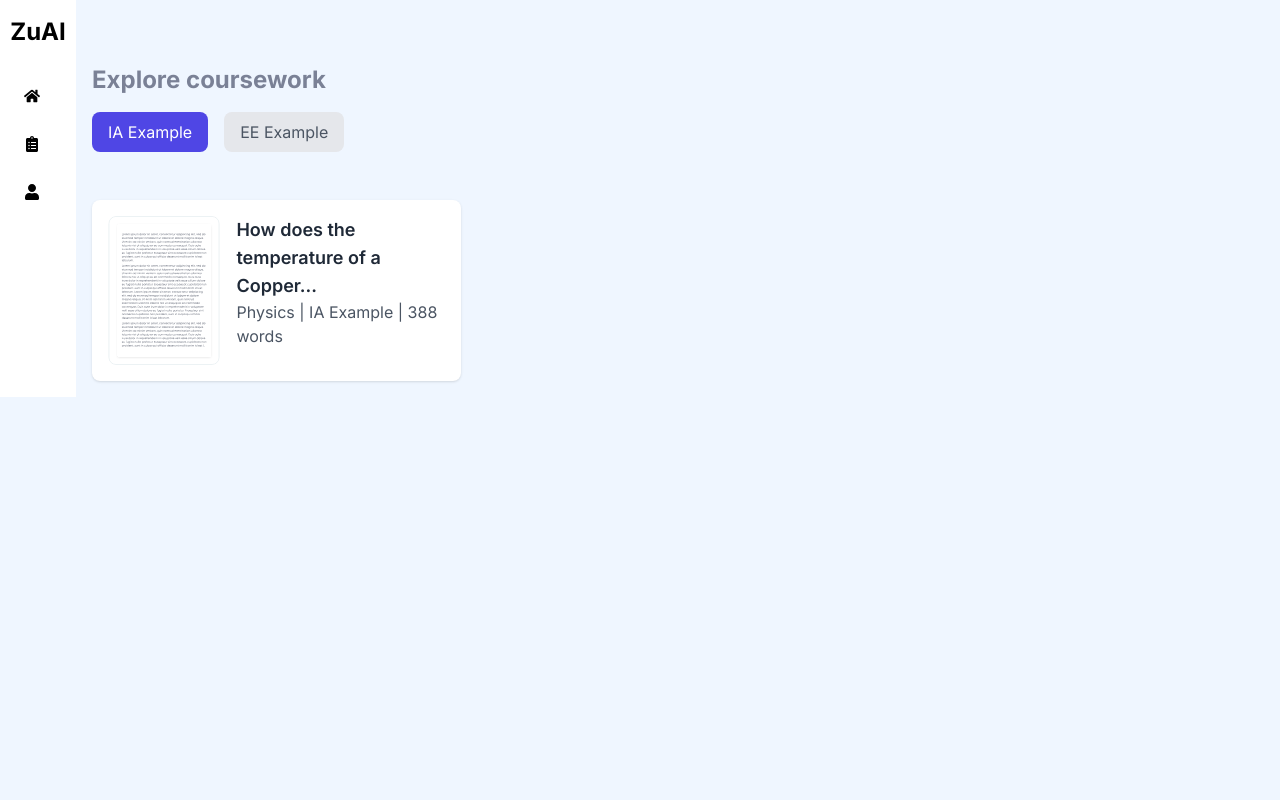
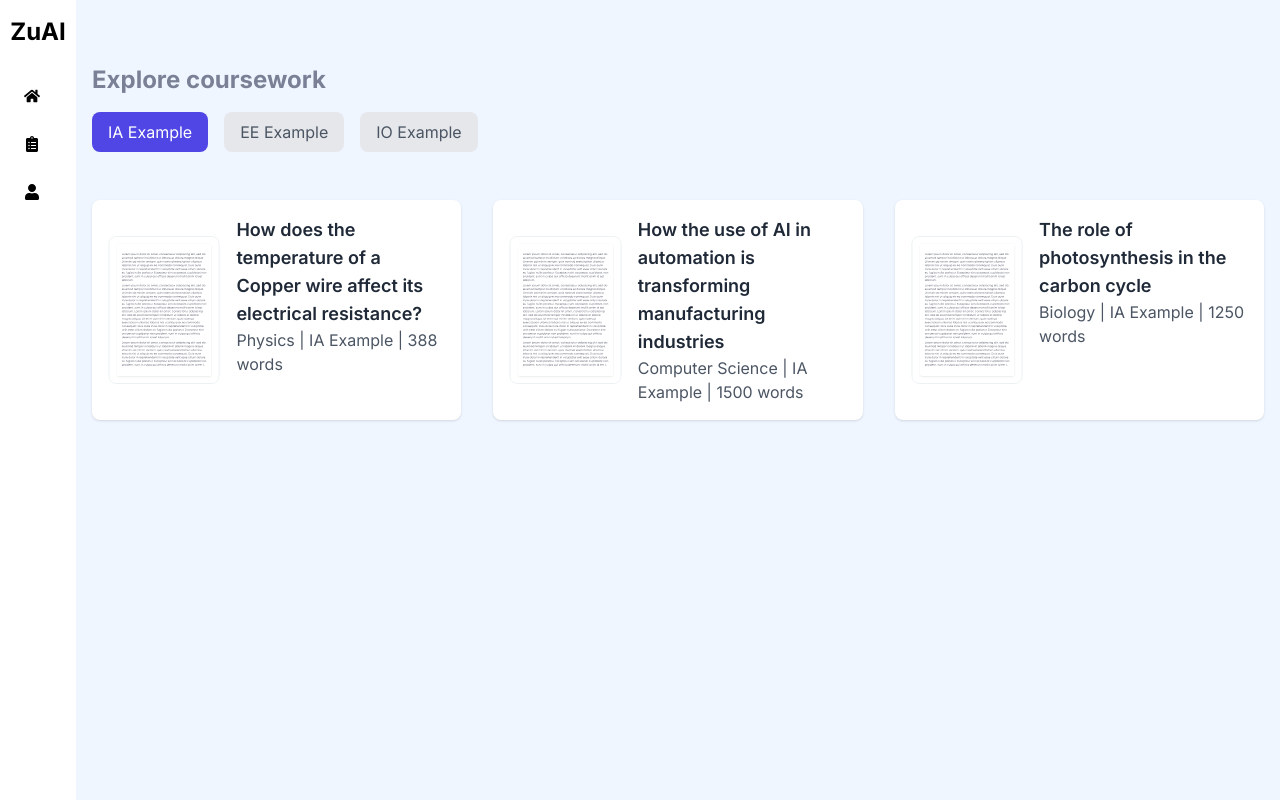
Before and after one commit to Durgesh2601/ib-coursework-evaluation, a Next.js app: page /coursework in a window 1280 px wide. Built offline with nearby package versions, Linux system fonts and the light colour scheme.

Commit message:
feat: render stored data

```diff
--- a/src/app/page.js
+++ b/src/app/page.js
@@ -1,13 +1,46 @@
-import Sidebar from "@/components/Sidebar";
+"use client";
+import { useEffect, useState } from "react";
+import Image from "next/image";
 import CourseworkForm from "@/components/ui/CourseworkForm";
 import CourseworkList from "@/components/ui/CourseworkList";
 import Header from "@/components/ui/Header";
-import Tabs from "@/components/ui/Tabs";
 import HomePageImg from "@/assets/img1.svg";
-import Image from "next/image";
-import { COURSEWORK_ITEMS } from "@/constants";
+import Coursework from "./coursework/page";
+import { getLabelbyFormValue } from "@/utils";
+import { SELECT_FIELDS } from "@/constants";
+import { useRefetchStoredData } from "./store/useStore";
 
 export default function Home() {
+  const [storedItems, setStoredItem] = useState(null);
+  const { refetch } = useRefetchStoredData();
+  useEffect(() => {
+    const parsedItems = JSON.parse(localStorage.getItem("uploadedFiles"));
+    if (!parsedItems) return;
+    const formattedItems = parsedItems?.map(
+      ({
+        essay_title = "",
+        coursework_type = "",
+        subject = "",
+        words_count = "",
+      }) => {
+        const subjectLabel = getLabelbyFormValue(
+          SELECT_FIELDS.subject.options,
+          subject
+        );
+        const courseWorkTypeLabel = getLabelbyFormValue(
+          SELECT_FIELDS.coursework_type.options,
+          coursework_type
+        );
+        const formattedData = {
+          title: essay_title,
+          description: `${subjectLabel} | ${courseWorkTypeLabel} | ${words_count} words`,
+        };
+        return formattedData;
+      }
+    );
+    setStoredItem(formattedItems);
+  }, [refetch]); // trigger this on storing new item
+
   return (
     <main className="flex-1 lg:p-8 bg-blue-50 min-h-screen">
       <div className="px-2 grid grid-cols-1 lg:grid-cols-3 gap-2 lg:gap-8">
@@ -26,8 +59,12 @@ export default function Home() {
           />
         </div>
       </div>
-
-      <CourseworkList title="My coursework" items={COURSEWORK_ITEMS} />
+      <CourseworkList
+        title="My coursework"
+        items={storedItems}
+        useMock={false}
+      />
+      <Coursework />
     </main>
   );
 }
--- /dev/null
+++ b/src/app/store/useStore.js
@@ -0,0 +1,11 @@
+import { create } from "zustand";
+
+export const useTabsStore = create((set) => ({
+  activeTab: "IA Example",
+  setActiveTab: (tab) => set({ activeTab: tab }),
+}));
+
+export const useRefetchStoredData = create((set) => ({
+  refetch: false,
+  setRefetch: (value) => set({ refetch: value }),
+}));
--- a/src/components/Sidebar.jsx
+++ b/src/components/Sidebar.jsx
@@ -25,7 +25,7 @@ export default function Sidebar() {
   }, [isOpen]);
 
   return (
-    <div className="bg-white">
+    <div className="bg-white h-screen">
       <div className="lg:hidden p-4 absolute top-0 right-0">
         <HiMenu onClick={() => setIsOpen(!isOpen)} className="text-3xl" />
       </div>
--- a/src/components/ui/CourseworkForm.jsx
+++ b/src/components/ui/CourseworkForm.jsx
@@ -18,10 +18,12 @@ import { SELECT_FIELDS } from "@/constants";
 import ButtonIcon from "@/assets/btn_icon.svg";
 import Image from "next/image";
 import EvaluationDisplay from "../EvaluationDisplay";
+import { useRefetchStoredData } from "@/app/store/useStore";
 
 export default function CourseworkForm() {
   const [file, setFile] = useState(null);
   const [showEvaluation, setShowEvaluation] = useState(false);
+  const { refetch, setRefetch } = useRefetchStoredData();
   const form = useForm({
     defaultValues: {
       essay_title: "",
@@ -66,6 +68,7 @@ export default function CourseworkForm() {
       JSON.stringify(evaluationResults)
     );
     setShowEvaluation(true);
+    setRefetch(!refetch);
   };
   return (
     <>
--- a/src/components/ui/CourseworkList.jsx
+++ b/src/components/ui/CourseworkList.jsx
@@ -1,12 +1,26 @@
+"use client";
+
 import Image from "next/image";
 import MockImg from "@/assets/mock_pdf.svg";
+import { COURSEWORK_ITEMS } from "@/constants";
+import { useTabsStore } from "@/app/store/useStore";
 
-export default function CourseworkList({ title, items }) {
+export default function CourseworkList({
+  title,
+  items = null,
+  useMock = true,
+}) {
+  const { activeTab } = useTabsStore();
+  const itemsToRender = !useMock
+    ? items
+    : COURSEWORK_ITEMS.filter((item) => item?.type === activeTab);
+
   return (
+    Boolean(itemsToRender?.length) && (
       <section className="mt-12">
         <h2 className="text-2xl font-bold text-secondary-text mb-4">{title}</h2>
         <div className="grid grid-cols-1 md:grid-cols-3 gap-8">
-        {items.map((item, index) => (
+          {itemsToRender?.map((item, index) => (
             <div key={index} className="bg-white p-4 rounded-lg shadow flex">
               {/* First Column: Image */}
               <div className="w-1/3 flex items-center justify-center">
@@ -28,5 +42,6 @@ export default function CourseworkList({ title, items }) {
           ))}
         </div>
       </section>
+    )
   );
 }
--- a/src/components/ui/Tabs.jsx
+++ b/src/components/ui/Tabs.jsx
@@ -1,8 +1,8 @@
-"use client"
-import { useState } from "react";
+"use client";
+import { useTabsStore } from "@/app/store/useStore";
 
 export default function Tabs({ tabs }) {
-  const [activeTab, setActiveTab] = useState(tabs[0].label);
+  const { activeTab, setActiveTab } = useTabsStore();
 
   return (
     <div>
--- a/src/constants/index.js
+++ b/src/constants/index.js
@@ -15,7 +15,7 @@ export const SIDEBAR_MENU_ITEMS = [
   {
     id: 3,
     icon: <FaUser className="mr-3" />,
-    link: "/profile",
+    link: "/",
   },
 ];
 export const SELECT_FIELDS = {
@@ -58,18 +58,61 @@ export const ACCEPTED_FILE_TYPES = ["application/pdf"];
 export const MAX_FILE_SIZE = 25; // 25MB for now
 export const COURSEWORK_ITEMS = [
   {
-    title: "How does the temperature of a Copper...",
+    title:
+      "How does the temperature of a Copper wire affect its electrical resistance?",
     description: "Physics | IA Example | 388 words",
-    type: "ia",
+    type: "IA Example",
+  },
+  {
+    title: "The influence of Hamlet's soliloquy on his inner conflict",
+    description: "English Literature | EE Example | 4000 words",
+    type: "EE Example",
+  },
+  {
+    title:
+      "How the use of AI in automation is transforming manufacturing industries",
+    description: "Computer Science | IA Example | 1500 words",
+    type: "IA Example",
+  },
+  {
+    title: "Analyzing the impact of social media on teenage mental health",
+    description: "Psychology | EE Example | 3980 words",
+    type: "EE Example",
+  },
+  {
+    title: "Optimization of logistic regression using gradient descent",
+    description: "Mathematics | IO Example | 1200 words",
+    type: "IO Example",
+  },
+  {
+    title: "The role of photosynthesis in the carbon cycle",
+    description: "Biology | IA Example | 1250 words",
+    type: "IA Example",
+  },
+  {
+    title: "The evolution of human rights in international law",
+    description: "History | EE Example | 3700 words",
+    type: "EE Example",
+  },
+  {
+    title:
+      "A study on renewable energy sources for sustainable urban development",
+    description: "Environmental Systems | IO Example | 1100 words",
+    type: "IO Example",
   },
 ];
+
 export const EXPLORE_TABS = [
   {
     label: "IA Example",
-      content: <CourseworkList items={COURSEWORK_ITEMS} />,
+    content: <CourseworkList />,
   },
   {
     label: "EE Example",
-      content: <CourseworkList items={COURSEWORK_ITEMS} />,
+    content: <CourseworkList />,
+  },
+  {
+    label: "IO Example",
+    content: <CourseworkList />,
   },
 ];
--- /dev/null
+++ b/src/utils/index.js
@@ -0,0 +1,2 @@
+export const getLabelbyFormValue = (options, value) =>
+  options?.find((option) => option.value === value)?.label || value;
```
Lines whose indentation alone changed are shown as unchanged.
